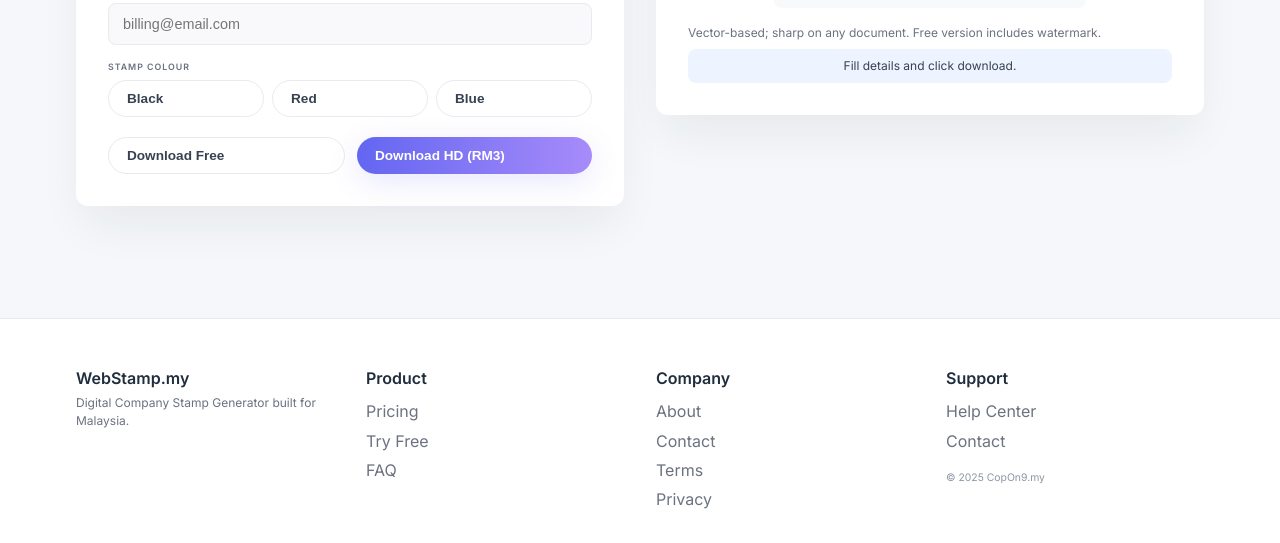
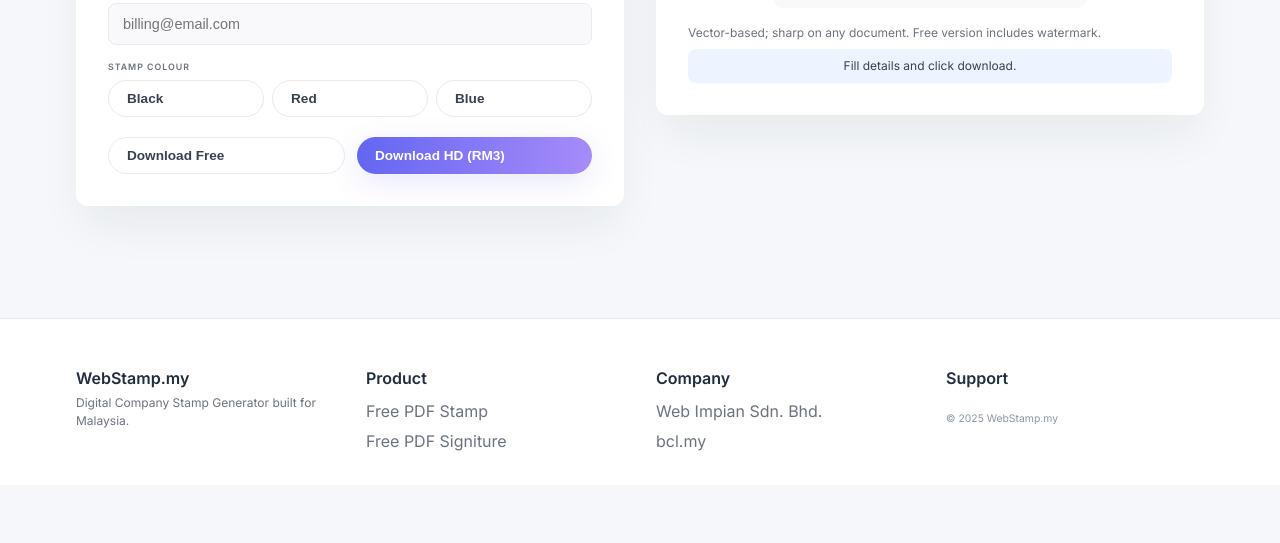
Before and after one commit to HakimiMazeri/StampOnline, a website: page index.html in a window 1280 px wide. Shown: the part 627-1170 px from the top of the page. After the commit the page ends 1112 px from the top, so only its background shows below. Drawn offline with Linux system fonts and the light colour scheme; a script that the page names is missing.

Commit message:
Update index.html

```diff
--- a/index.html
+++ b/index.html
@@ -14,7 +14,7 @@
   <header class="header" style="position:relative;">
     <div class="header-inner">
       <a class="logo" href="#">
-        <img src="amm.png" alt="WebStamp.my Logo" style="width:50px;height:50px;" />
+        <img src="logo_stamp.png" alt="WebStamp.my Logo" style="width:50px;height:50px;" />
         <div style="display:flex;flex-direction:column;line-height:1.3">
           <div>WebStamp.my</div>
           <div class="tagline">Digital Company Stamp</div>
@@ -160,25 +160,24 @@
 
       <div class="footer-section">
         <div class="footer-title">Product</div>
-        <a href="/pricing">Pricing</a>
-        <a href="/index">Try Free</a>
-        <a href="/faq">FAQ</a>
+        <a href="index.html">Free PDF Stamp</a>
+        <a href="pdf.html">Free PDF Signiture</a>
       </div>
 
       <div class="footer-section">
         <div class="footer-title">Company</div>
-        <a href="/about">About</a>
-        <a href="/contact">Contact</a>
-        <a href="/terms">Terms</a>
-        <a href="/privacy">Privacy</a>
+        <a href="https://webimpian.com/">Web Impian Sdn. Bhd.</a>
+        <a href="https://main.bcl.my/">bcl.my</a>
+        <!-- <a href="/terms">Terms</a> -->
+        <!-- <a href="/privacy">Privacy</a> -->
       </div>
 
       <div class="footer-section">
         <div class="footer-title">Support</div>
-        <a href="/faq">Help Center</a>
-        <a href="/contact">Contact</a>
+        <!-- <a href="/faq">Help Center</a> -->
+        <!-- <a href="/contact">Contact</a> -->
         <div class="footer-note">
-          © 2025 CopOn9.my <br>
+          © 2025 WebStamp.my <br>
           <span style="color:#6b7280;"></span>
         </div>
       </div>
```
